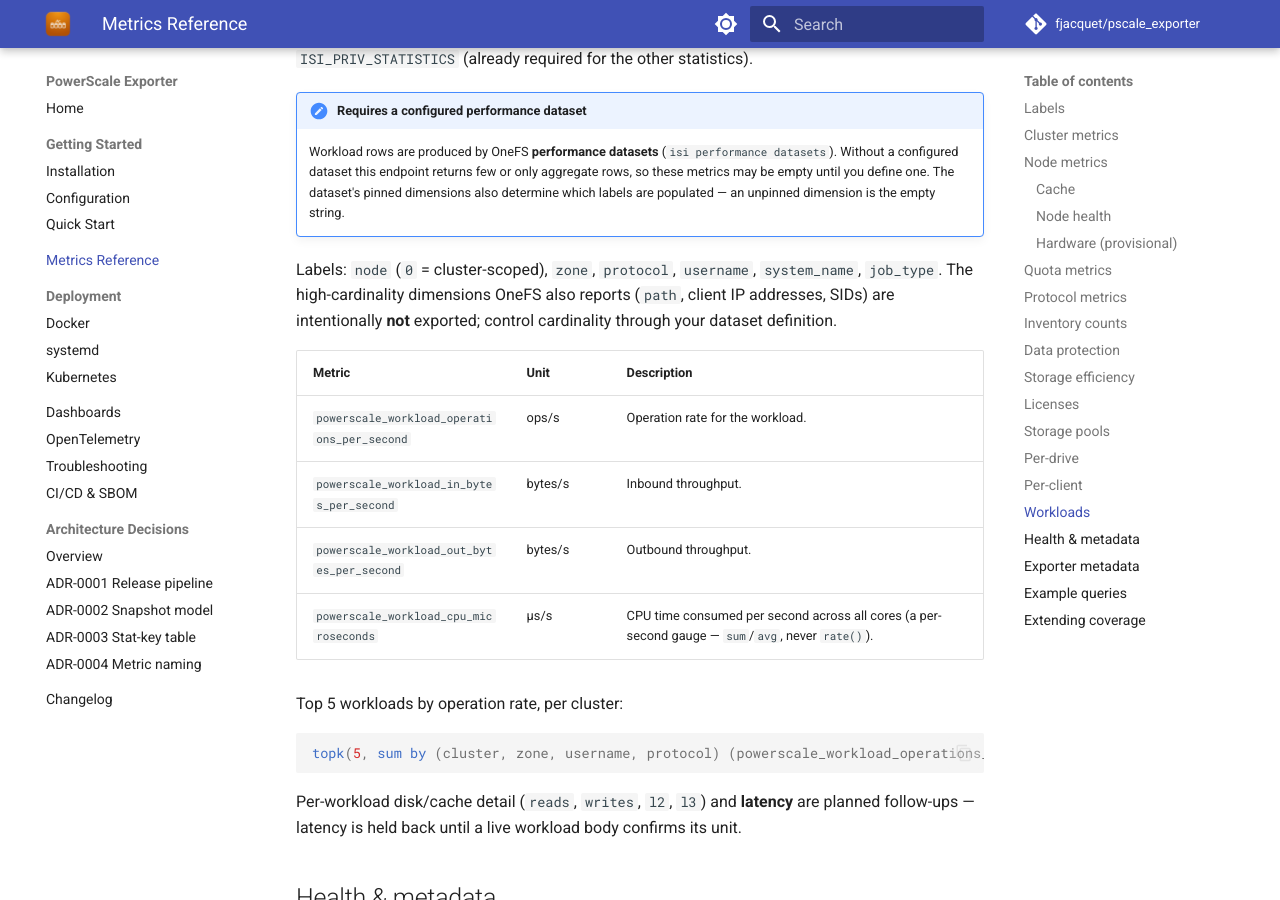
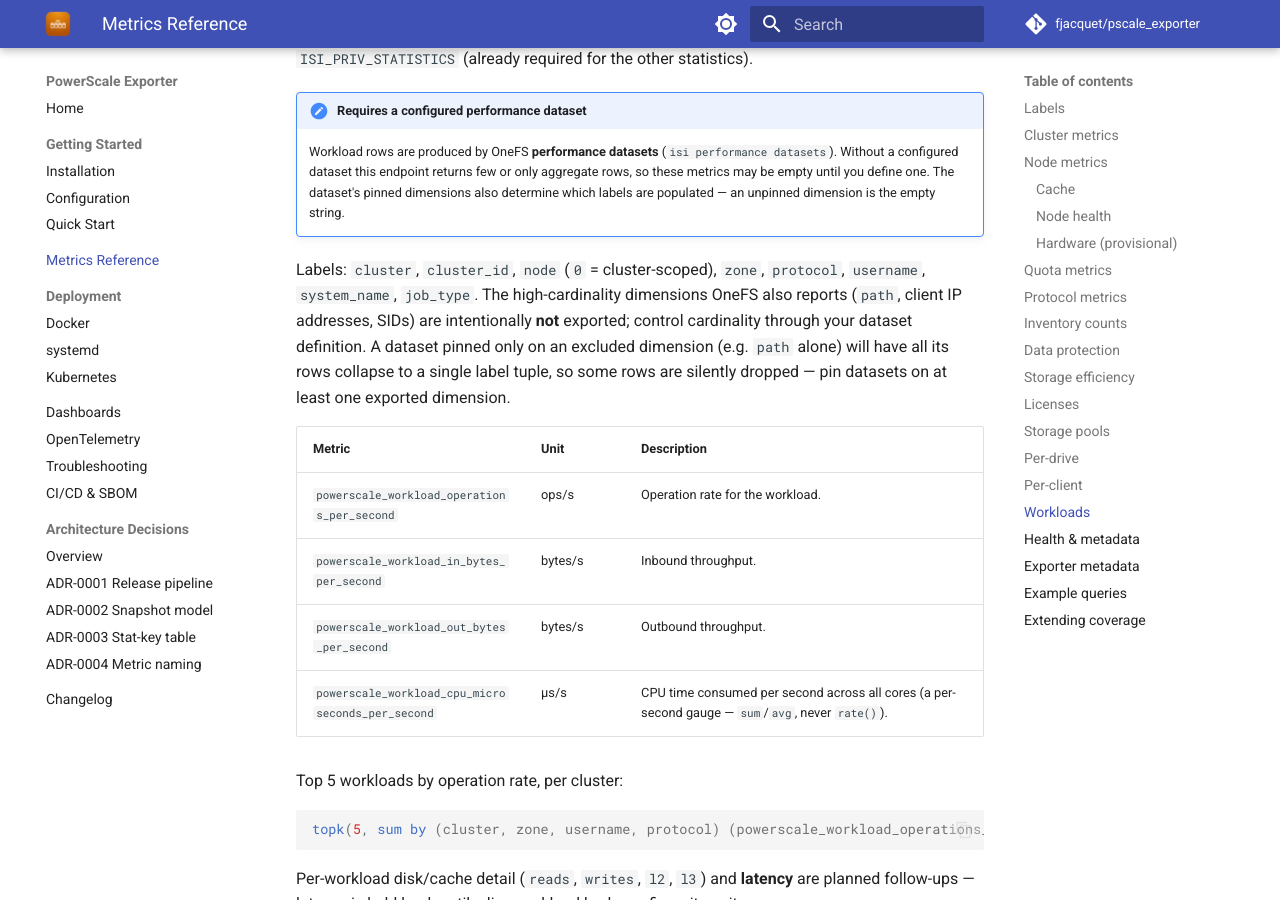
Before and after one commit to fjacquet/pscale_exporter, an MkDocs documentation site: the page built from docs/metrics.md, in a window 1280 px wide and 900 px high, scrolled down 7197 px. Built offline with MkDocs 1.6.1 and Material for MkDocs 9.7.7, drawn with Linux system fonts in a browser that asks for light colours; comment, search, counter and statistics services are not loaded.

Commit message:
refactor(powerscale): rename workload cpu metric to _per_second; final-review doc/test polish

```diff
--- a/docs/metrics.md
+++ b/docs/metrics.md
@@ -221,16 +221,19 @@ Per-workload performance, from `statistics/summary/workload`. Best-effort and co
     metrics may be empty until you define one. The dataset's pinned dimensions also determine
     which labels are populated — an unpinned dimension is the empty string.
 
-Labels: `node` (`0` = cluster-scoped), `zone`, `protocol`, `username`, `system_name`,
-`job_type`. The high-cardinality dimensions OneFS also reports (`path`, client IP addresses,
-SIDs) are intentionally **not** exported; control cardinality through your dataset definition.
+Labels: `cluster`, `cluster_id`, `node` (`0` = cluster-scoped), `zone`, `protocol`, `username`,
+`system_name`, `job_type`. The high-cardinality dimensions OneFS also reports (`path`, client IP
+addresses, SIDs) are intentionally **not** exported; control cardinality through your dataset
+definition. A dataset pinned only on an excluded dimension (e.g. `path` alone) will have all its
+rows collapse to a single label tuple, so some rows are silently dropped — pin datasets on at
+least one exported dimension.
 
 | Metric | Unit | Description |
 |---|---|---|
 | `powerscale_workload_operations_per_second` | ops/s | Operation rate for the workload. |
 | `powerscale_workload_in_bytes_per_second` | bytes/s | Inbound throughput. |
 | `powerscale_workload_out_bytes_per_second` | bytes/s | Outbound throughput. |
-| `powerscale_workload_cpu_microseconds` | µs/s | CPU time consumed per second across all cores (a per-second gauge — `sum`/`avg`, never `rate()`). |
+| `powerscale_workload_cpu_microseconds_per_second` | µs/s | CPU time consumed per second across all cores (a per-second gauge — `sum`/`avg`, never `rate()`). |
 
 Top 5 workloads by operation rate, per cluster:
 
```
Also changed, not shown: 5 other files.
